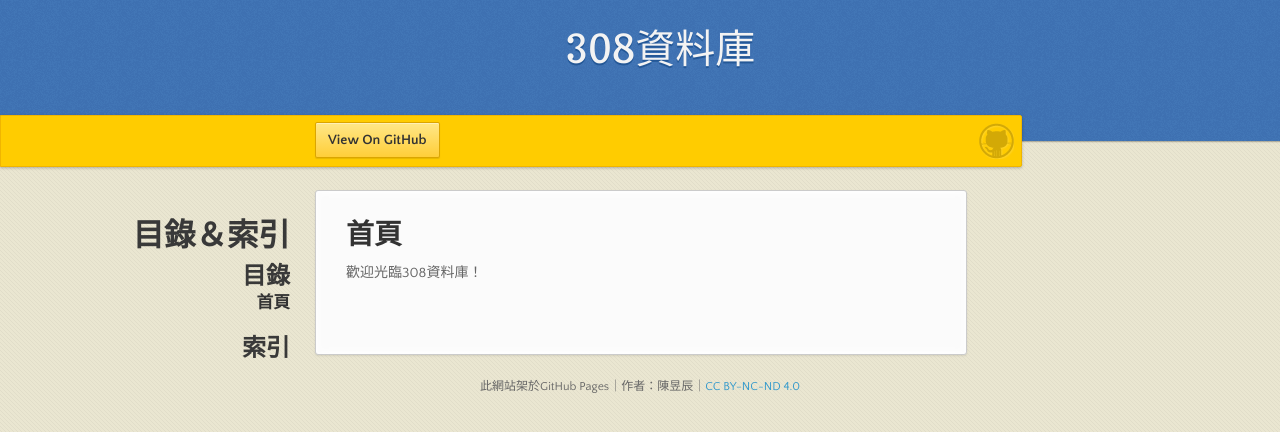
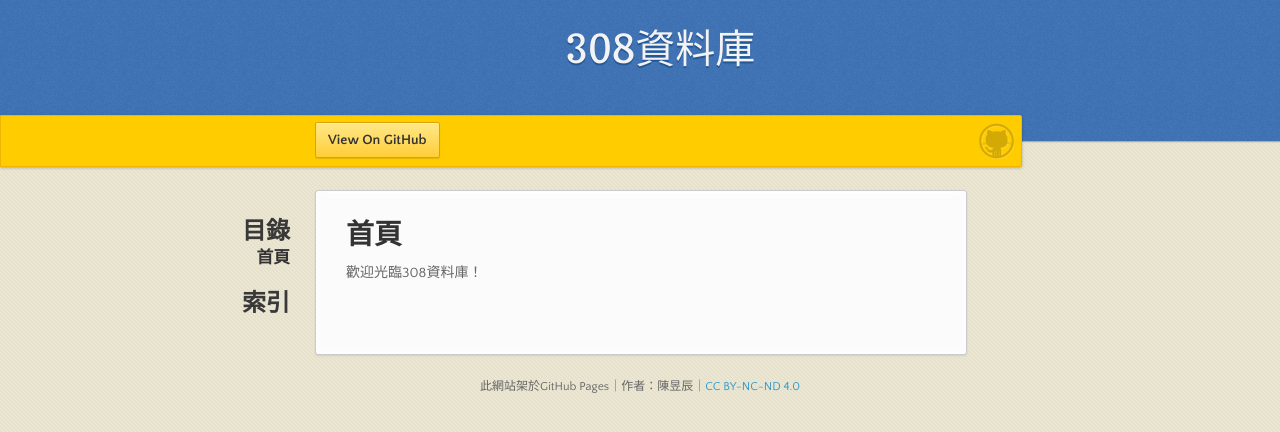
Before and after one commit to sunchen0813/tcswjh108-308, a Jekyll site: the page built from index.html, in a window 1280 px wide. Shown: the top 432 px of the page. Built offline with Jekyll 4.4.1, drawn with Linux system fonts in a browser that asks for light colours.

Commit message:
Update def.html

```diff
--- a/_layouts/def.html
+++ b/_layouts/def.html
@@ -19,7 +19,6 @@
 
       <div class="wrapper">
         <nav>
-          <h2 style="font-size:225%;">目錄＆索引</h2>
           <h2>目錄</2>
           <ul id="section"></ul>
           <h2>索引</h2>
```
